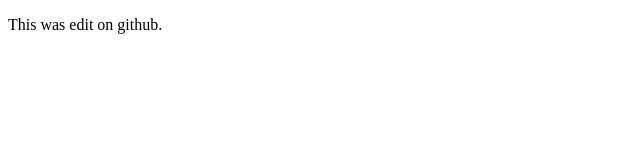
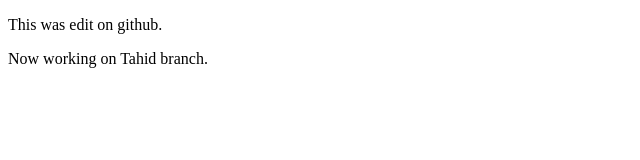
Before and after one commit to mhassan4641/learn-git, a plain HTML site: page index.html in a window 1280 px wide. Shown: the whole page, without its empty margins (0-640 px from the left). Drawn offline with Linux system fonts and the light colour scheme.

Commit message:
tahid branch update

```diff
--- a/index.html
+++ b/index.html
@@ -7,5 +7,6 @@
 </head>
 <body>
   <p>This was edit on github.</p>
+  <p>Now working on Tahid branch.</p>
 </body>
 </html>
```
